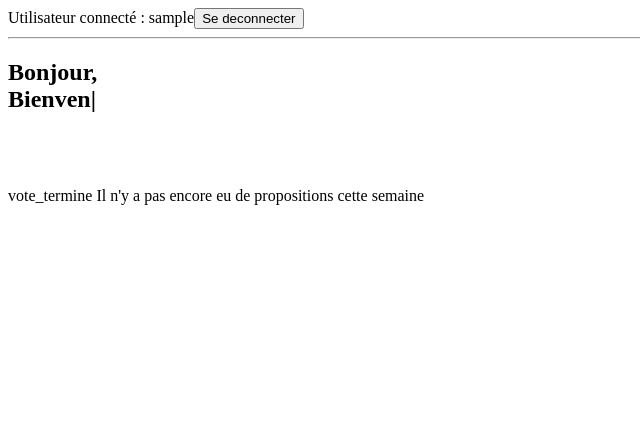
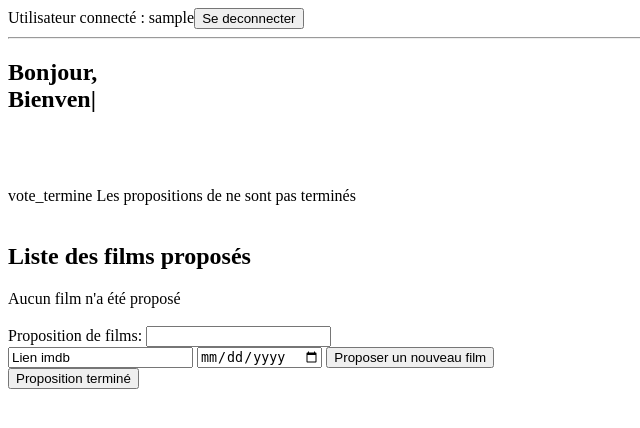
Before and after one commit to Greenwood-Consulting/CinePS, a PHP site: page /index.php in a window 1280 px wide. Shown: the top 428 px of the page, without its empty margins (0-640 px from the left). Run offline with PHP 8.4, Linux system fonts and the light colour scheme; the visitor is signed in with stand-in values (Sample User, id 1); tables that the repository leaves empty or names only in its code hold one stand-in row (values such as "Sample post").

Commit message:
Ajout des cases imbd et date dans le formulaire de propositions

```diff
--- a/index.php
+++ b/index.php
@@ -80,13 +80,13 @@ $curdate=new DateTime();
 $vote_period=!($curdate>=$deb && $curdate <= $fin);
 
 
-/*$vote_period = true;
+$vote_period = true;
 $proposition_semaine = false;
 $vote_termine_cette_semaine = false;
 $connecte = true;
 $user_vote= false;
-$is_proposeur= false;*/
-$printVotePeriode = $vote_period? 'true':'false';
+$is_proposeur= true;
+
 
 echo '<br/>';
 echo '<br/>';
@@ -151,6 +151,8 @@ if($connecte){//l'utilisateur est connecté
       <label> Proposition de films:</label>
       <input type="text" name="titre_film" />
       <br/>
+      <input type="text" name="lien_imdb" value="Lien imdb">
+      <input type="date" name="date">
       <?php
       echo '<button type="submit" name="new_proposition" class="btn btn-warning">Proposer un nouveau film</button> </br>';
       echo '<button type="submit" name="end_proposition" class="btn btn-warning">Proposition terminé</button> </br>';
```
